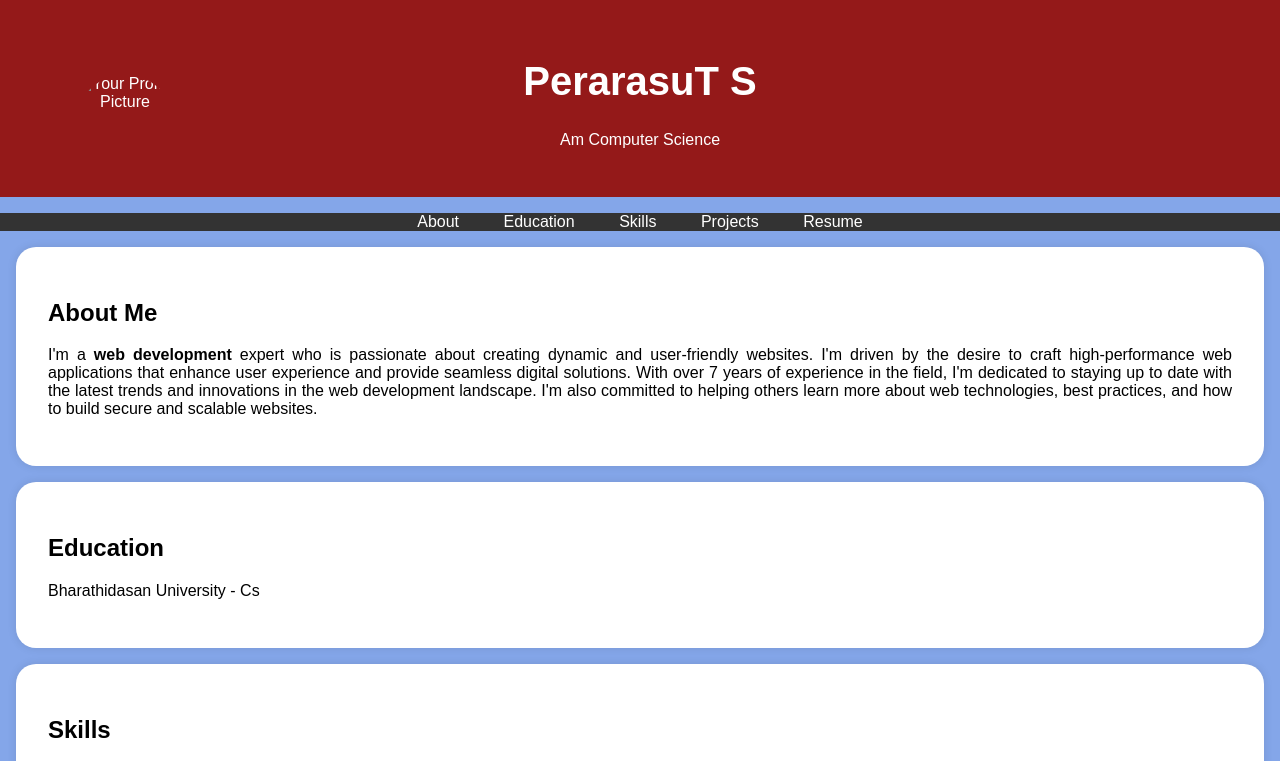
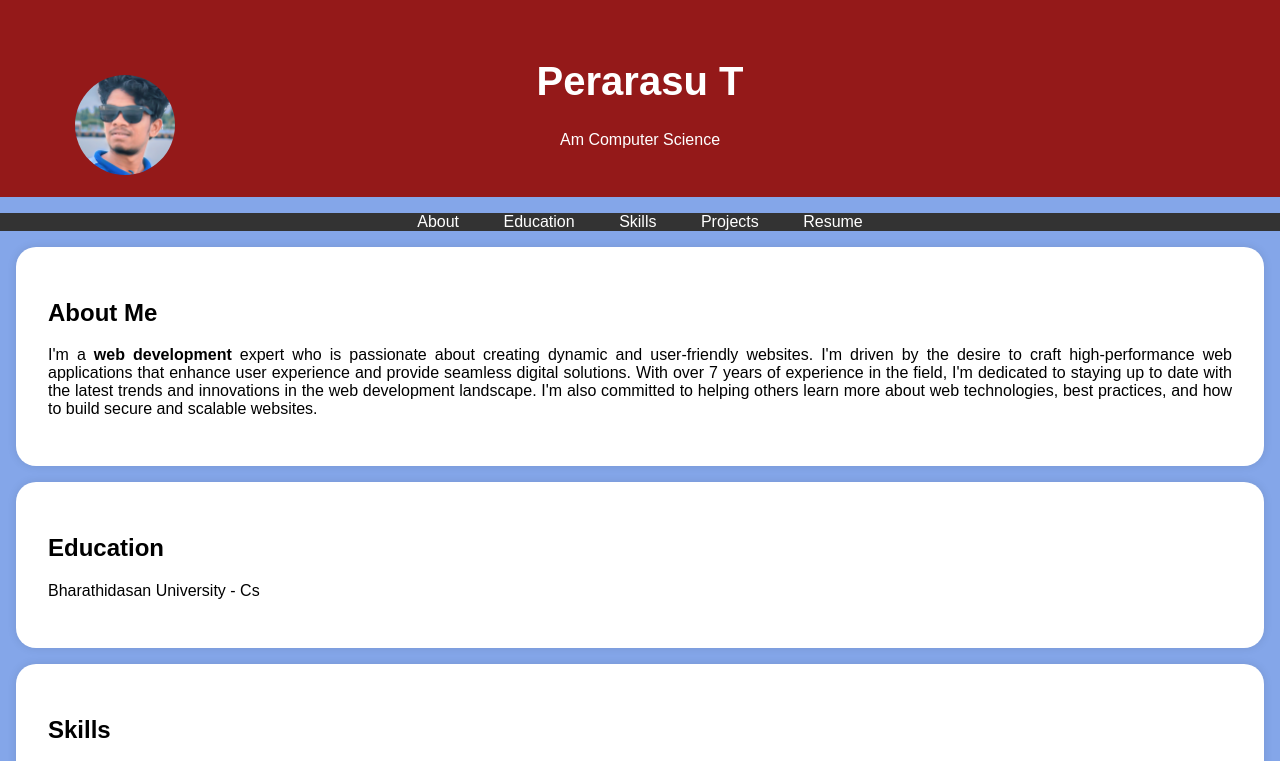
Before and after one commit to Dhoniperarasu/Digital-Portfolio, a plain HTML site: page index.html in a window 1280 px wide. Shown: the top 761 px of the page. Drawn offline with Linux system fonts and the light colour scheme.

Commit message:
Add files via upload

```diff
--- a/index.html
+++ b/index.html
@@ -95,8 +95,8 @@
     <header>
         <div class="header-content">
             <!-- Add your profile picture here -->
-            <img src="passport photo.jpg" alt="Your Profile Picture" class="profile-picture">
-            <h1>PerarasuT S</h1>
+            <img src="Image.jpg" alt="Image.jpg" class="profile-picture">
+            <h1>Perarasu T </h1>
             <p>Am Computer Science</p>
         </div>
     </header>
```
